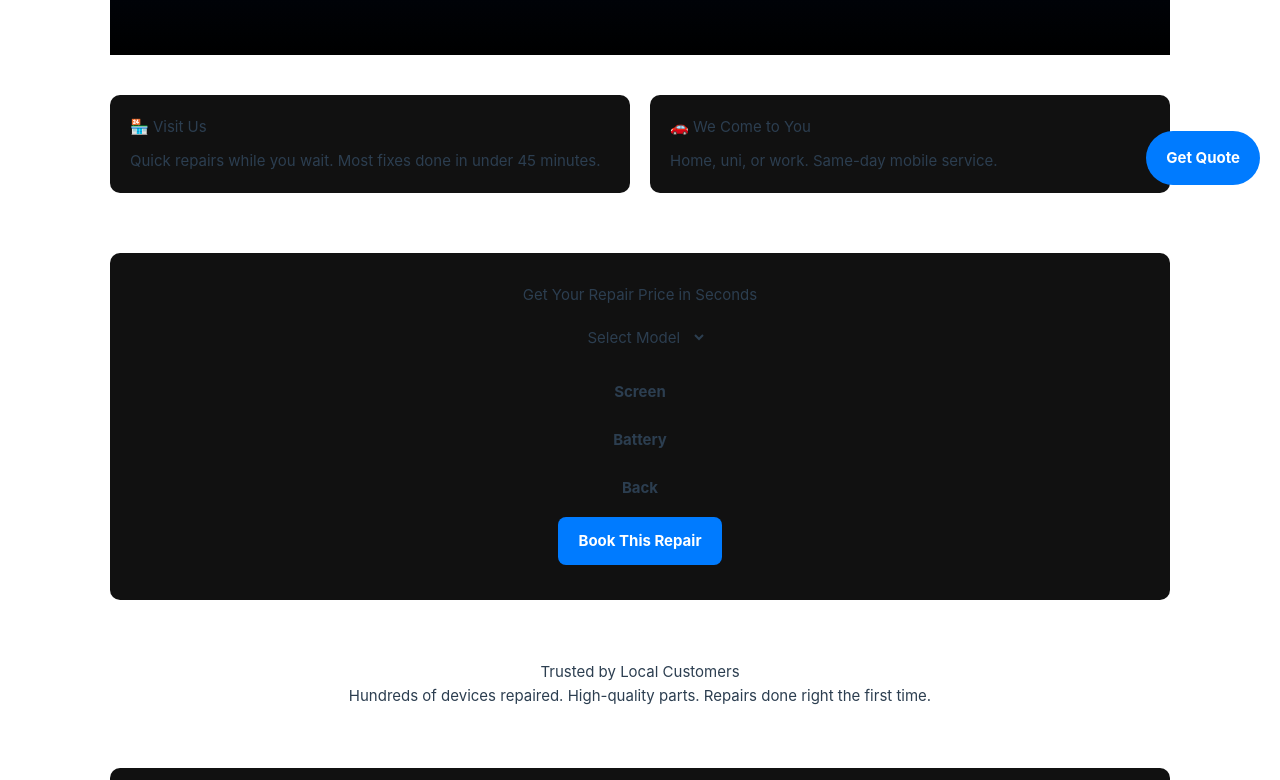
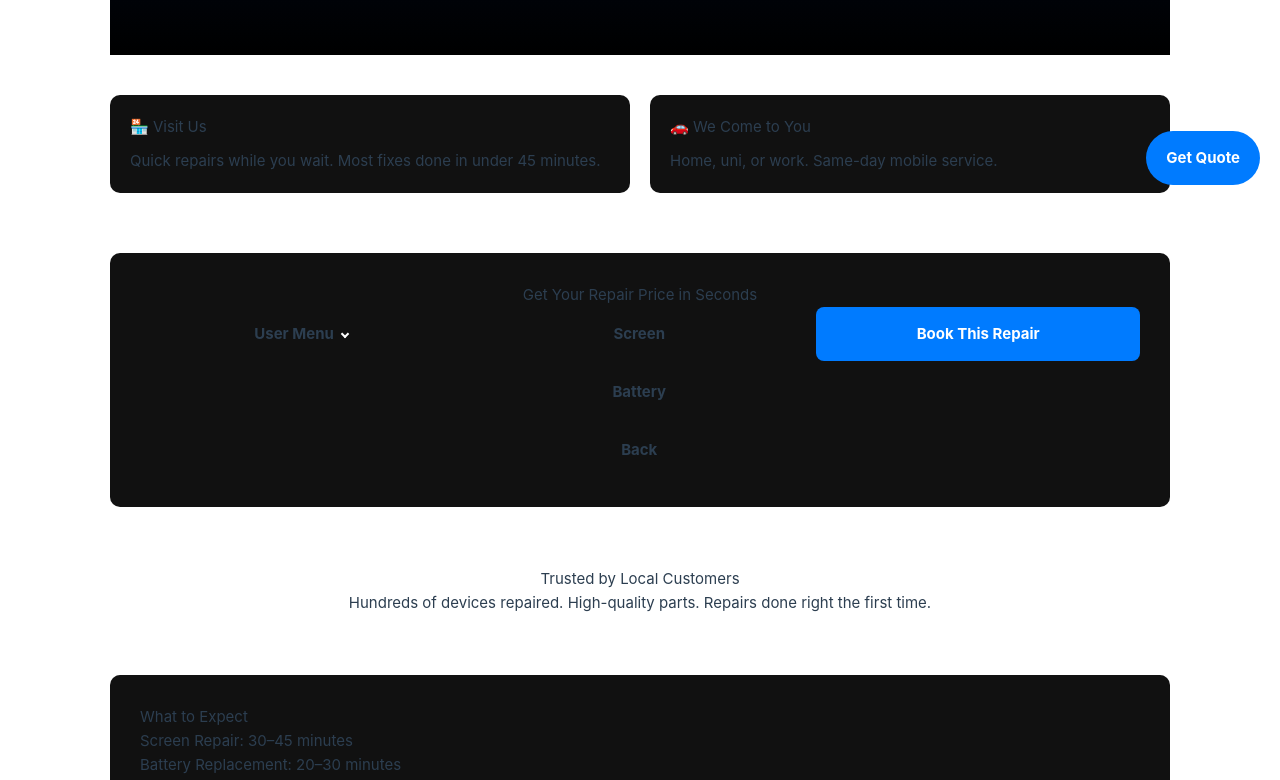
Before and after one commit to SemogEnaz/repair_website, a Vue app: page / in a window 1280 px wide. Shown: the part 595-1375 px from the top of the page. Built offline with nearby package versions, Linux system fonts and the light colour scheme.

Commit message:
Added dropdown menue and services button

```diff
--- a/src/components/HomePage/Calculator.vue
+++ b/src/components/HomePage/Calculator.vue
@@ -1,21 +1,33 @@
 <template>
-    <section id="quote" class="calculator">
+  <section id="quote" class="calculator flex flex-col items-center">
+
       <h2>Get Your Repair Price in Seconds</h2>
 
-      <select v-model="selectedModel">
-        <option disabled value="">Select Model</option>
-        <option value="11">iPhone 11</option>
-        <option value="12">iPhone 12</option>
-        <option value="13">iPhone 13</option>
-      </select>
+      <div class="flex w-full gap-4 items-start">
+        <!-- iPhone Model dropdown, taken from codepen -->
+        <!-- https://codepen.io/editor/samplereeeeee/pen/019cff2f-d572-702e-a573-a54e0a652b47 -->
+        <div class="dropdown flex flex-col items-center w-1/3">
 
-      <div class="flex flex-col items-center">
+          <button class="dropdown-btn w-full btn hover:border-blue-500 border-3 border-transparent !m-0" @click="toggleDropdown">
+            User Menu <span class="caret"></span>
+          </button>
+
+          <div id="menu" class="dropdown-menu">
+            <a href="#">iPhone 11</a>
+            <a href="#">iPhone 12</a>
+            <a href="#">iPhone 13</a>
+          </div>
+
+        </div>
+
+        <!-- Services buttons -->
+        <div class="flex flex-col flex flex-col items-center w-1/3 gap-1">
           <button
             v-for="option in options"
             :key="option.value"
             @click="() => selectedOptions[option.position] = !selectedOptions[option.position]"
             :class="[
-            'w-2/3 sm:w-1/3 btn hover:border-blue-500 border-3 border-transparent !p-1',
+              'w-full btn hover:border-blue-500 border-3 border-transparent !m-0',
               selectedOptions[option.position] ? 'btn-primary' : ''
             ]"
           >
@@ -28,7 +40,9 @@
           Time: ~30–45 mins
         </div>
 
-      <a href="#contact" class="btn btn-primary">Book This Repair</a>
+        <button href="#contact" class="btn btn-primary w-1/3 border-transparent border-3 !m-0">Book This Repair</button>
+      </div>
+
     </section>
 </template>
 
@@ -57,6 +71,18 @@ const options = computed(() => {
     value: service,
     position: index,
   }))
+});
+
+function toggleDropdown() {
+  const dropdown = document.querySelector(".dropdown");
+  dropdown.classList.toggle("open");
+}
+
+document.addEventListener("click", (e) => {
+  const dropdown = document.querySelector(".dropdown");
+  if (!dropdown.contains(e.target)) {
+    dropdown.classList.remove("open");
+  }
 });
 
 // links (replace these)`
@@ -96,4 +122,70 @@ const price = computed(() => {
   font-size: 1.2rem;
   color: #0f0;
 }
+
+/* Dropdown styles */
+
+/* Container */
+.dropdown {
+  position: relative;
+}
+
+/* Button */
+.dropdown-btn {
+  font-weight: bolder;
+  cursor: pointer;
+  display: flex;
+  align-items: center;
+  justify-content: center;
+  gap: 8px;
+}
+
+.caret {
+  width: 6px;
+  height: 6px;
+  border-right: 2px solid white;
+  border-bottom: 2px solid white;
+  transform: rotate(45deg);
+  transition: transform 0.25s ease;
+}
+
+.dropdown.open .caret {
+  transform: rotate(225deg);
+}
+
+.dropdown-menu {
+  position: absolute;
+  top: calc(100% + 8px);
+  left: 50%;
+  transform: translateX(-50%) translateY(-8px);
+  min-width: 120px;
+  background: white;
+  border-radius: 10px;
+  box-shadow: 0 10px 25px rgba(0,0,0,0.08);
+  padding: 8px 0;
+
+  opacity: 0;
+  pointer-events: none;
+
+  transition: opacity 0.25s ease, transform 0.25s ease;
+}
+
+.dropdown.open .dropdown-menu {
+  opacity: 1;
+  transform: translateX(-50%) translateY(0);
+  pointer-events: auto;
+}
+
+.dropdown-menu a {
+  display: block;
+  padding: 10px 14px;
+  text-decoration: none;
+  color: #333;
+  font-size: 14px;
+  transition: background 0.2s ease;
+}
+
+.dropdown-menu a:hover {
+  background: #f0f4ff;
+}
 </style>
```
Lines whose indentation alone changed are shown as unchanged.
